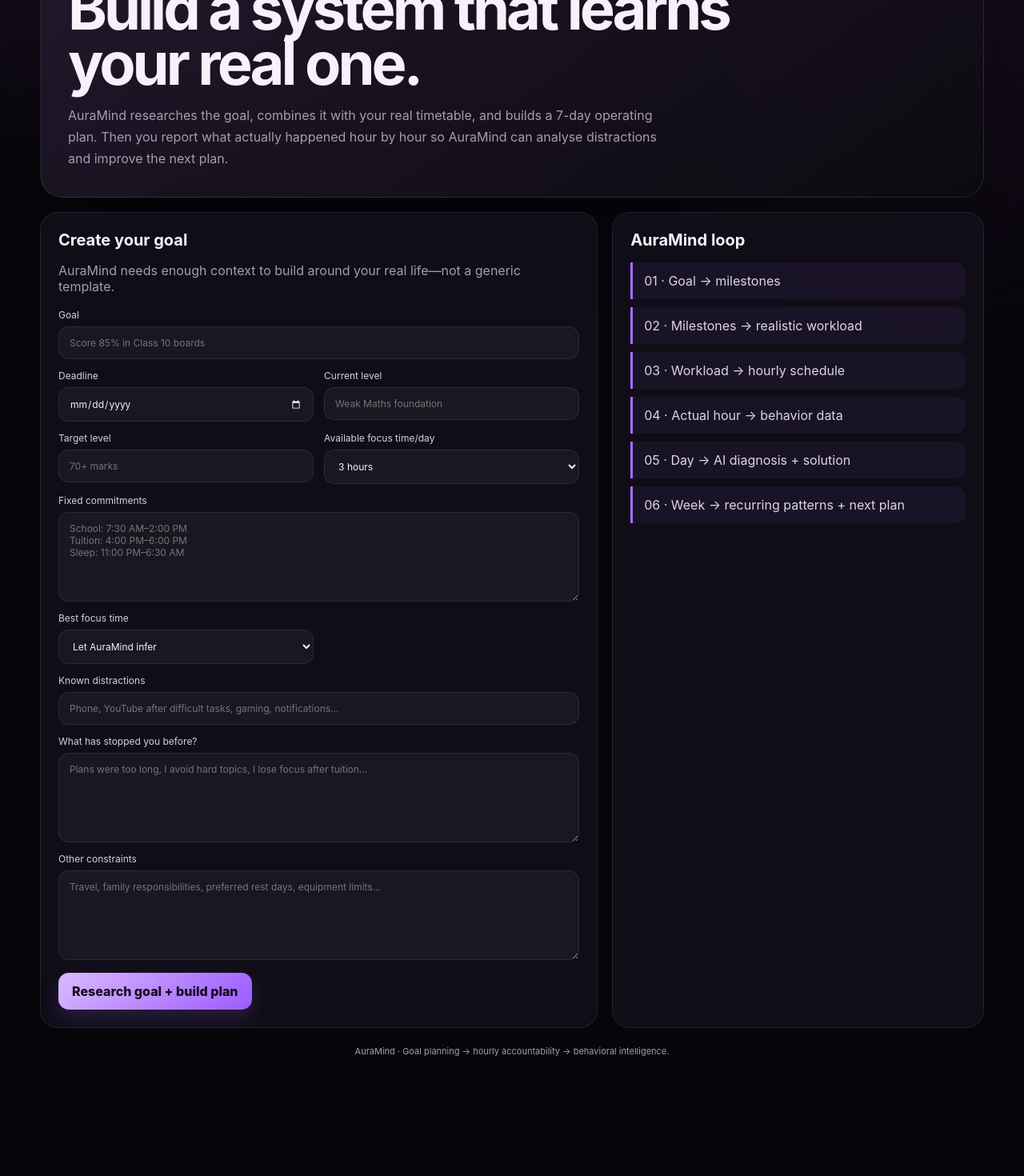
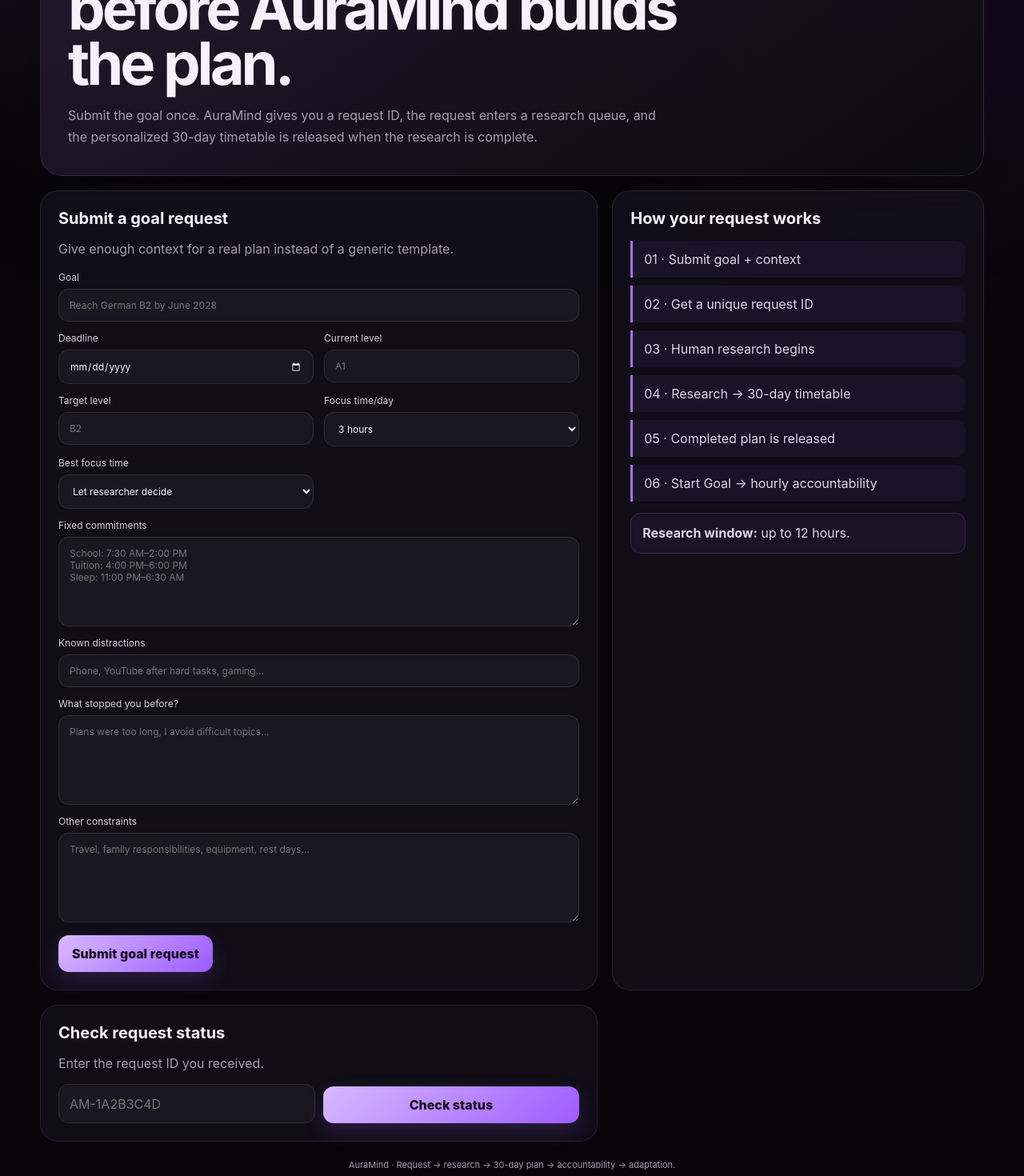
Before and after one commit to Auraflare02/auramind, a Next.js app: page / in a window 1280 px wide. Shown: the part 240-1710 px from the top of the page at 80% size. Before the commit the page ends 1617 px from the top, so only its background shows below. Built offline with nearby package versions, Linux system fonts and the light colour scheme.

Commit message:
feat: switch homepage to research request flow

```diff
--- a/src/app/page.tsx
+++ b/src/app/page.tsx
@@ -1,168 +1,182 @@
 "use client";
 
-import { FormEvent, useState } from "react";
+import { FormEvent, useEffect, useState } from "react";
 import { savePlan, setGoalActive } from "../lib/storage";
 
-type Block = {start:string;end:string;activity:string;category:string;priority:"high"|"medium"|"low";reason:string};
-type Day = {day:string;date:string;blocks:Block[]};
 type Plan = {
-  engine?: "gemini"|"ai"|"core"|"openai"|"demo";
-  goal_summary:string;
-  success_definition:string;
-  weekly_focus:string;
-  risk_notes:string[];
-  milestones?: {title:string;outcome:string;timing:string}[];
-  research?: {research_summary:string;requirements:string[];prerequisites:string[];common_bottlenecks:string[];strategy:string[]};
-  researchSources?: {title:string;url:string}[];
-  goalContext?: {goal:string;deadline:string;currentLevel:string;targetLevel:string;fixedSchedule:string;dailyHours:number;timezone:string;preferredFocusTime:string;knownDistractions:string;pastAttempts:string;constraints:string};
-  schedule:Day[];
+  goal_summary: string;
+  success_definition: string;
+  weekly_focus: string;
+  risk_notes: string[];
+  milestones?: { title: string; outcome: string; timing: string }[];
+  research?: { research_summary: string; requirements: string[]; prerequisites: string[]; common_bottlenecks: string[]; strategy: string[] };
+  schedule: Array<{ day: string; date: string; blocks: Array<{ start: string; end: string; activity: string; category: string; priority: "high"|"medium"|"low"; reason: string }> }>;
 };
 
 export default function Home() {
-  const [form,setForm]=useState({goal:"",deadline:"",currentLevel:"",targetLevel:"",fixedSchedule:"",dailyHours:"3",preferredFocusTime:"",knownDistractions:"",pastAttempts:"",constraints:""});
-  const [plan,setPlan]=useState<Plan|null>(null);
-  const [loading,setLoading]=useState(false);
-  const [error,setError]=useState("");
+  const [form, setForm] = useState({
+    goal: "", deadline: "", currentLevel: "", targetLevel: "", fixedSchedule: "",
+    dailyHours: "3", preferredFocusTime: "", knownDistractions: "", pastAttempts: "", constraints: ""
+  });
+  const [requestId, setRequestId] = useState("");
+  const [status, setStatus] = useState<any>(null);
+  const [lookupId, setLookupId] = useState("");
+  const [loading, setLoading] = useState(false);
+  const [error, setError] = useState("");
+  const [copied, setCopied] = useState(false);
 
-  async function submit(e:FormEvent) {
-    e.preventDefault(); setLoading(true); setError(""); setPlan(null);
+  useEffect(() => {
+    const saved = window.localStorage.getItem("auramind:last-request-id");
+    if (saved) { setRequestId(saved); setLookupId(saved); }
+  }, []);
+
+  async function submit(e: FormEvent) {
+    e.preventDefault(); setLoading(true); setError(""); setStatus(null);
     try {
-      const res=await fetch("/api/goal",{method:"POST",headers:{"Content-Type":"application/json"},body:JSON.stringify({...form,dailyHours:Number(form.dailyHours),timezone:"Asia/Kolkata"})});
-      const data=await res.json();
-      if(!res.ok) throw new Error(data.error||"Something went wrong.");
-      setPlan(data);
-      savePlan(data);
-    } catch(err) {
-      setError(err instanceof Error?err.message:"Something went wrong.");
+      const res = await fetch("/api/request", {
+        method: "POST",
+        headers: { "Content-Type": "application/json" },
+        body: JSON.stringify({ ...form, dailyHours: Number(form.dailyHours), timezone: Intl.DateTimeFormat().resolvedOptions().timeZone || "Asia/Kolkata" })
+      });
+      const data = await res.json();
+      if (!res.ok) throw new Error(data.error || "Could not submit the request.");
+      setRequestId(data.requestId); setLookupId(data.requestId); setStatus(data);
+      window.localStorage.setItem("auramind:last-request-id", data.requestId);
+    } catch (err) {
+      setError(err instanceof Error ? err.message : "Could not submit the request.");
     } finally { setLoading(false); }
   }
+
+  async function check(id = lookupId) {
+    const code = id.trim().toUpperCase();
+    if (!code) return;
+    setLoading(true); setError("");
+    try {
+      const res = await fetch("/api/request/" + encodeURIComponent(code), { cache: "no-store" });
+      const data = await res.json();
+      if (!res.ok) throw new Error(data.error || "Request not found.");
+      setRequestId(data.requestId); setStatus(data);
+      window.localStorage.setItem("auramind:last-request-id", data.requestId);
+    } catch (err) {
+      setError(err instanceof Error ? err.message : "Could not check the request.");
+    } finally { setLoading(false); }
+  }
+
+  function startGoal(plan: Plan) {
+    savePlan(plan as any); setGoalActive(true); window.location.href = "/dashboard";
+  }
+
+  async function copyId() {
+    if (!requestId) return;
+    try { await navigator.clipboard.writeText(requestId); } catch {}
+    setCopied(true); window.setTimeout(() => setCopied(false), 1500);
+  }
+
+  const statusLabel =
+    status?.status === "ready" ? "Research completed" :
+    status?.status === "researching" ? "Research in progress" : "Request received";
+  const eta = status?.etaAt ? new Date(status.etaAt).toLocaleString() : "";
 
   return (
     <main className="shell">
       <nav className="nav">
         <a href="/" className="brand">Aura<span>Mind</span></a>
         <div className="navActions">
-          <a className="navLink" href="/dashboard">Open Dashboard</a>
-          <div className="badge">AI Accountability Engine · V1</div>
+          <a className="navLink" href="/dashboard">Dashboard</a>
+          <a className="navLink" href="/admin">Admin</a>
+          <div className="badge">Human-researched accountability</div>
         </div>
       </nav>
 
       <section className="hero">
-        <div className="kicker">Plan your real life</div>
-        <h1>Don't plan a perfect day. Build a system that learns your real one.</h1>
-        <p>AuraMind researches the goal, combines it with your real timetable, and builds a 7-day operating plan. Then you report what actually happened hour by hour so AuraMind can analyse distractions and improve the next plan.</p>
+        <div className="kicker">Research before action</div>
+        <h1>Your goal gets researched before AuraMind builds the plan.</h1>
+        <p>Submit the goal once. AuraMind gives you a request ID, the request enters a research queue, and the personalized 30-day timetable is released when the research is complete.</p>
       </section>
 
       <section className="grid">
         <div className="card">
-          <h2>Create your goal</h2>
-          <p className="muted">AuraMind needs enough context to build around your real life—not a generic template.</p>
+          <h2>Submit a goal request</h2>
+          <p className="muted">Give enough context for a real plan instead of a generic template.</p>
           <form onSubmit={submit} className="formgrid">
             <label className="full">Goal
-              <input required value={form.goal} onChange={e=>setForm({...form,goal:e.target.value})} placeholder="Score 85% in Class 10 boards" />
+              <input required value={form.goal} onChange={e=>setForm({...form,goal:e.target.value})} placeholder="Reach German B2 by June 2028" />
             </label>
             <label>Deadline
               <input required type="date" value={form.deadline} onChange={e=>setForm({...form,deadline:e.target.value})} />
             </label>
             <label>Current level
-              <input required value={form.currentLevel} onChange={e=>setForm({...form,currentLevel:e.target.value})} placeholder="Weak Maths foundation" />
+              <input required value={form.currentLevel} onChange={e=>setForm({...form,currentLevel:e.target.value})} placeholder="A1" />
             </label>
             <label>Target level
-              <input required value={form.targetLevel} onChange={e=>setForm({...form,targetLevel:e.target.value})} placeholder="70+ marks" />
+              <input required value={form.targetLevel} onChange={e=>setForm({...form,targetLevel:e.target.value})} placeholder="B2" />
             </label>
-            <label>Available focus time/day
+            <label>Focus time/day
               <select value={form.dailyHours} onChange={e=>setForm({...form,dailyHours:e.target.value})}>
-                {[1,2,3,4,5,6].map(h=><option key={h} value={h}>{h} hours</option>)}
+                {[1,2,3,4,5,6,7,8,9,10,11,12].map(h=><option key={h} value={h}>{h} hours</option>)}
+              </select>
+            </label>
+            <label>Best focus time
+              <select value={form.preferredFocusTime} onChange={e=>setForm({...form,preferredFocusTime:e.target.value})}>
+                <option value="">Let researcher decide</option><option>Morning</option><option>Afternoon</option><option>Evening</option>
               </select>
             </label>
             <label className="full">Fixed commitments
               <textarea value={form.fixedSchedule} onChange={e=>setForm({...form,fixedSchedule:e.target.value})} placeholder={"School: 7:30 AM–2:00 PM\nTuition: 4:00 PM–6:00 PM\nSleep: 11:00 PM–6:30 AM"} />
             </label>
-            <label>Best focus time
-              <select value={form.preferredFocusTime} onChange={e=>setForm({...form,preferredFocusTime:e.target.value})}>
-                <option value="">Let AuraMind infer</option>
-                <option>Morning</option><option>Afternoon</option><option>Evening</option><option>Late night</option>
-              </select>
+            <label className="full">Known distractions
+              <input value={form.knownDistractions} onChange={e=>setForm({...form,knownDistractions:e.target.value})} placeholder="Phone, YouTube after hard tasks, gaming..." />
             </label>
-            <label className="full">Known distractions
-              <input value={form.knownDistractions} onChange={e=>setForm({...form,knownDistractions:e.target.value})} placeholder="Phone, YouTube after difficult tasks, gaming, notifications..." />
-            </label>
-            <label className="full">What has stopped you before?
-              <textarea value={form.pastAttempts} onChange={e=>setForm({...form,pastAttempts:e.target.value})} placeholder="Plans were too long, I avoid hard topics, I lose focus after tuition..." />
+            <label className="full">What stopped you before?
+              <textarea value={form.pastAttempts} onChange={e=>setForm({...form,pastAttempts:e.target.value})} placeholder="Plans were too long, I avoid difficult topics..." />
             </label>
             <label className="full">Other constraints
-              <textarea value={form.constraints} onChange={e=>setForm({...form,constraints:e.target.value})} placeholder="Travel, family responsibilities, preferred rest days, equipment limits..." />
+              <textarea value={form.constraints} onChange={e=>setForm({...form,constraints:e.target.value})} placeholder="Travel, family responsibilities, equipment, rest days..." />
             </label>
-            <div className="full"><button className="btn" disabled={loading}>{loading?"Building your plan…":"Research goal + build plan"}</button></div>
+            <div className="full"><button className="btn" disabled={loading}>{loading ? "Submitting…" : "Submit goal request"}</button></div>
           </form>
-          {error&&<div className="error">{error}</div>}
+          {error && <div className="error">{error}</div>}
         </div>
 
         <div className="card">
-          <h2>AuraMind loop</h2>
+          <h2>How your request works</h2>
           <div className="flow">
-            <div>01 · Goal → milestones</div>
-            <div>02 · Milestones → realistic workload</div>
-            <div>03 · Workload → hourly schedule</div>
-            <div>04 · Actual hour → behavior data</div>
-            <div>05 · Day → AI diagnosis + solution</div>
-            <div>06 · Week → recurring patterns + next plan</div>
+            <div>01 · Submit goal + context</div><div>02 · Get a unique request ID</div><div>03 · Human research begins</div>
+            <div>04 · Research → 30-day timetable</div><div>05 · Completed plan is released</div><div>06 · Start Goal → hourly accountability</div>
           </div>
+          <div className="notice"><strong>Research window:</strong> up to 12 hours.</div>
         </div>
       </section>
 
-      {plan&&<section className="card" style={{marginTop:18}}>
-        <div className="sectionHead">
-          <div>
-            <h2>Generated plan</h2>
-            <p className="muted">{plan.goal_summary}</p>
+      <section className="grid" style={{marginTop:18}}>
+        <div className="card">
+          <h2>Check request status</h2>
+          <p className="muted">Enter the request ID you received.</p>
+          <div className="formRow">
+            <input value={lookupId} onChange={e=>setLookupId(e.target.value.toUpperCase())} placeholder="AM-1A2B3C4D" />
+            <button className="btn" onClick={()=>check()} disabled={loading}>{loading ? "Checking…" : "Check status"}</button>
           </div>
-          <button className="btn linkbtn" onClick={() => { setGoalActive(true); window.location.href="/dashboard"; }}>Start Goal →</button>
         </div>
 
-        <div className="stats">
-          <div className="stat"><small>Days planned</small><strong>{plan.schedule.length}</strong></div>
-          <div className="stat"><small>Planning mode</small><strong>Adaptive</strong></div>
-          <div className="stat"><small>Tracking</small><strong>Hourly</strong></div>
-        </div>
-
-        <div className="notice">
-          <strong>Engine:</strong> {plan.engine === "gemini" ? "Gemini + live web research" : plan.engine === "ai" ? "AI research + reasoning" : "AuraMind Core"}.
-          {plan.engine === "core" && " Add the Gemini and Tavily keys in Vercel to unlock the full research-first engine."}
-        </div>
-        {plan.research && (
-          <div className="researchPanel">
-            <div className="sectionHead"><div><h3>Goal Research</h3><p className="muted">{plan.research.research_summary}</p></div></div>
-            <div className="researchGrid">
-              <div><strong>Requirements</strong><ul>{plan.research.requirements.map((x,i)=><li key={i}>{x}</li>)}</ul></div>
-              <div><strong>Prerequisites</strong><ul>{plan.research.prerequisites.map((x,i)=><li key={i}>{x}</li>)}</ul></div>
-              <div><strong>Common bottlenecks</strong><ul>{plan.research.common_bottlenecks.map((x,i)=><li key={i}>{x}</li>)}</ul></div>
-              <div><strong>Strategy</strong><ul>{plan.research.strategy.map((x,i)=><li key={i}>{x}</li>)}</ul></div>
+        {requestId && status && (
+          <div className="card">
+            <div className="sectionHead">
+              <div><div className="kicker">{statusLabel}</div><h2>{requestId}</h2><p className="muted">{status.goal}</p></div>
+              <button className="navLink" onClick={copyId}>{copied ? "Copied" : "Copy ID"}</button>
             </div>
-            {plan.researchSources && plan.researchSources.length > 0 && (
-              <div className="sources"><strong>Sources</strong>{plan.researchSources.map((s,i)=><a key={i} href={s.url} target="_blank" rel="noreferrer">{s.title}</a>)}</div>
+            <div className="notice"><strong>Status:</strong> {status.status}</div>
+            {eta && status.status !== "ready" && <div className="notice"><strong>Research target:</strong> {eta}</div>}
+            {status.readyAt && <div className="notice"><strong>Ready:</strong> {new Date(status.readyAt).toLocaleString()}</div>}
+            {status.status === "ready" && status.plan ? (
+              <button className="btn" onClick={()=>startGoal(status.plan)}>Start 30-Day Goal →</button>
+            ) : (
+              <div className="empty">Your 30-day timetable will appear here when the research is completed.</div>
             )}
           </div>
         )}
-        {plan.milestones && (
-          <div className="notice"><strong>Milestones:</strong> {plan.milestones.map((m)=>m.title+" — "+m.timing).join(" · ")}</div>
-        )}
-        <div className="notice"><strong>Success definition:</strong> {plan.success_definition}</div>
-        <div className="notice"><strong>Weekly focus:</strong> {plan.weekly_focus}</div>
+      </section>
 
-        {plan.schedule.map(day=><div className="day" key={day.date}>
-          <h3>{day.day} · {day.date}</h3>
-          {day.blocks.map((b,i)=><div className="block" key={i}>
-            <div className="time">{b.start}–{b.end}</div>
-            <div><strong>{b.activity}</strong><div className="reason">{b.reason}</div></div>
-            <div className="tag">{b.priority} · {b.category}</div>
-          </div>)}
-        </div>)}
-
-        <div className="notice"><strong>Planning risks:</strong> {plan.risk_notes.join(" · ")}</div>
-      </section>}
-
-      <div className="footer">AuraMind · Goal planning → hourly accountability → behavioral intelligence.</div>
+      <div className="footer">AuraMind · Request → research → 30-day plan → accountability → adaptation.</div>
     </main>
   );
 }
```
